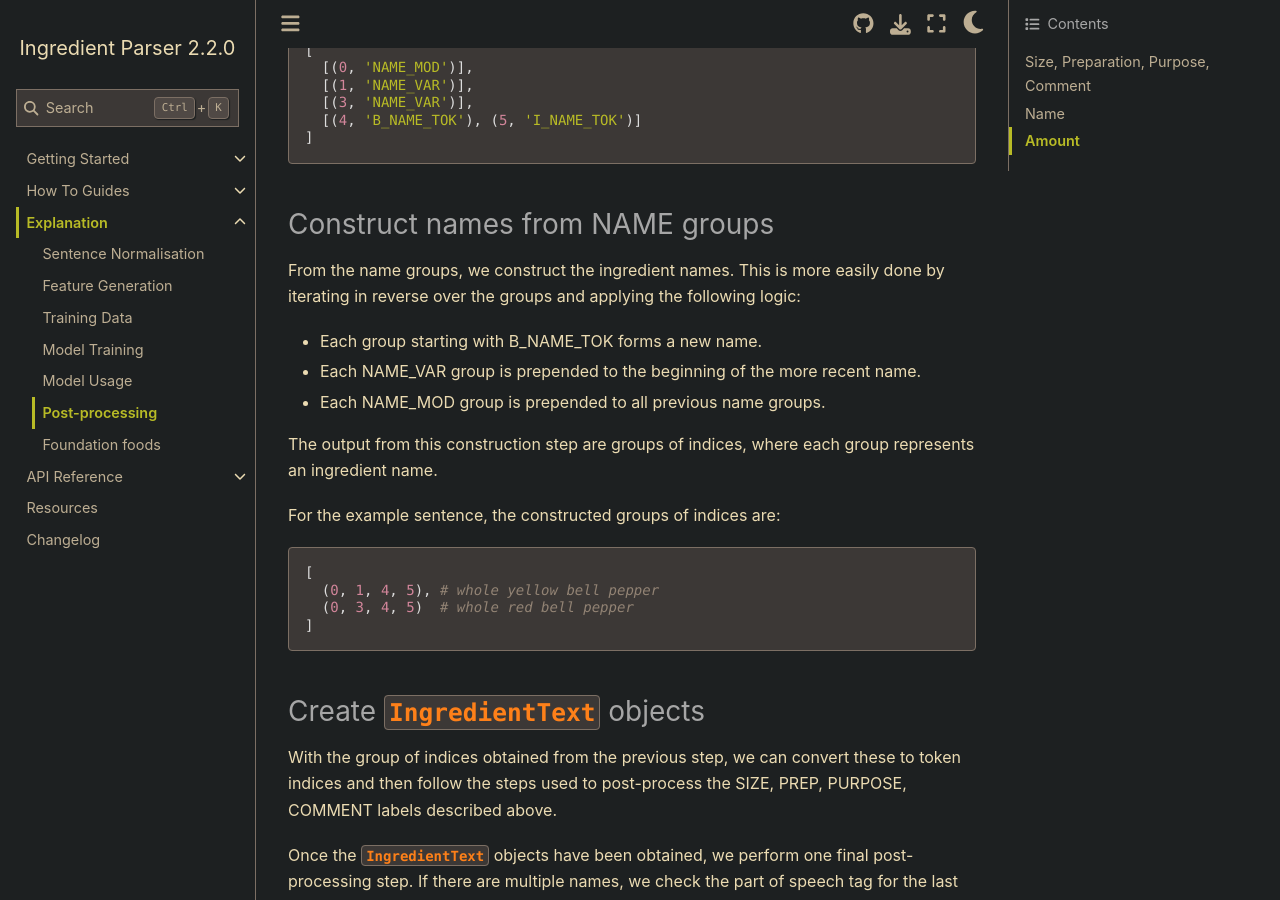
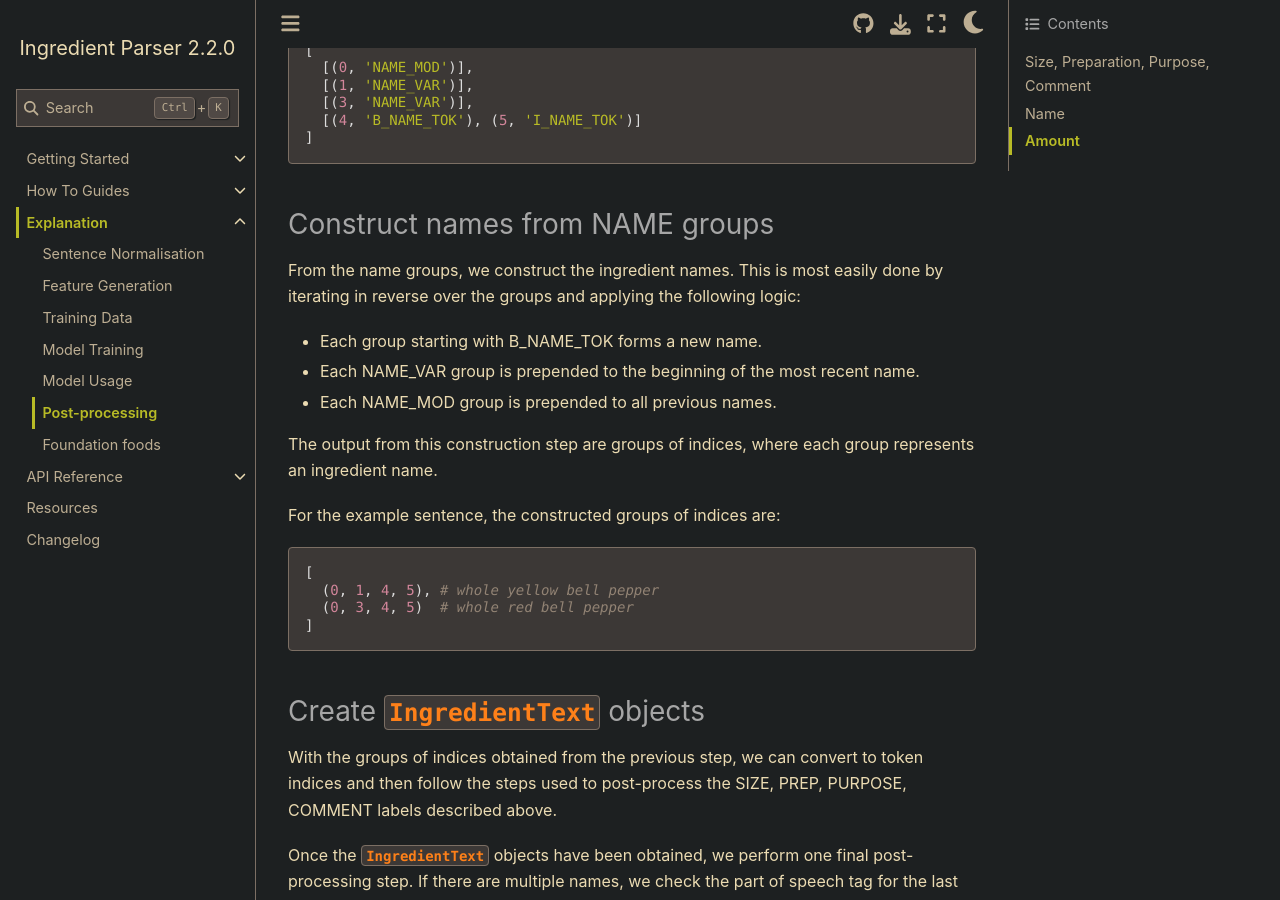
Before and after one commit to strangetom/ingredient-parser, a Sphinx documentation site: the page built from docs/source/explanation/postprocessing.rst, in a window 1280 px wide and 900 px high, scrolled down 2852 px. Built offline with Sphinx 7.4.7 and the Sphinx Book theme 1.1.4, drawn with Linux system fonts in a browser that asks for light colours.

Commit message:
Docs: Typos

```diff
--- a/docs/source/explanation/postprocessing.rst
+++ b/docs/source/explanation/postprocessing.rst
@@ -105,11 +105,11 @@ Construct names from NAME groups
 ~~~~~~~~~~~~~~~~~~~~~~~~~~~~~~~~
 
 From the name groups, we construct the ingredient names.
-This is more easily done by iterating in reverse over the groups and applying the following logic:
+This is most easily done by iterating in reverse over the groups and applying the following logic:
 
 * Each group starting with B_NAME_TOK forms a new name.
-* Each NAME_VAR group is prepended to the beginning of the more recent name.
-* Each NAME_MOD group is prepended to all previous name groups.
+* Each NAME_VAR group is prepended to the beginning of the most recent name.
+* Each NAME_MOD group is prepended to all previous names.
 
 The output from this construction step are groups of indices, where each group represents an ingredient name.
 
@@ -125,7 +125,7 @@ For the example sentence, the constructed groups of indices are:
 Create :class:`IngredientText` objects
 ~~~~~~~~~~~~~~~~~~~~~~~~~~~~~~~~~~~~~~
 
-With the group of indices obtained from the previous step, we can convert these to token indices and then follow the steps used to post-process the SIZE, PREP, PURPOSE, COMMENT labels described above.
+With the groups of indices obtained from the previous step, we can convert to token indices and then follow the steps used to post-process the SIZE, PREP, PURPOSE, COMMENT labels described above.
 
 Once the :class:`IngredientText` objects have been obtained, we perform one final post-processing step. If there are multiple names, we check the part of speech tag for the last token in each name. If the part of speech tag is **IN**, **DT** or **JJ**, we merge the name with the next name. This merging of ingredient names is necessary to mitigate against mislabelling of tokens by the model, which can happen if a name is split by a token with another label.
 
```
